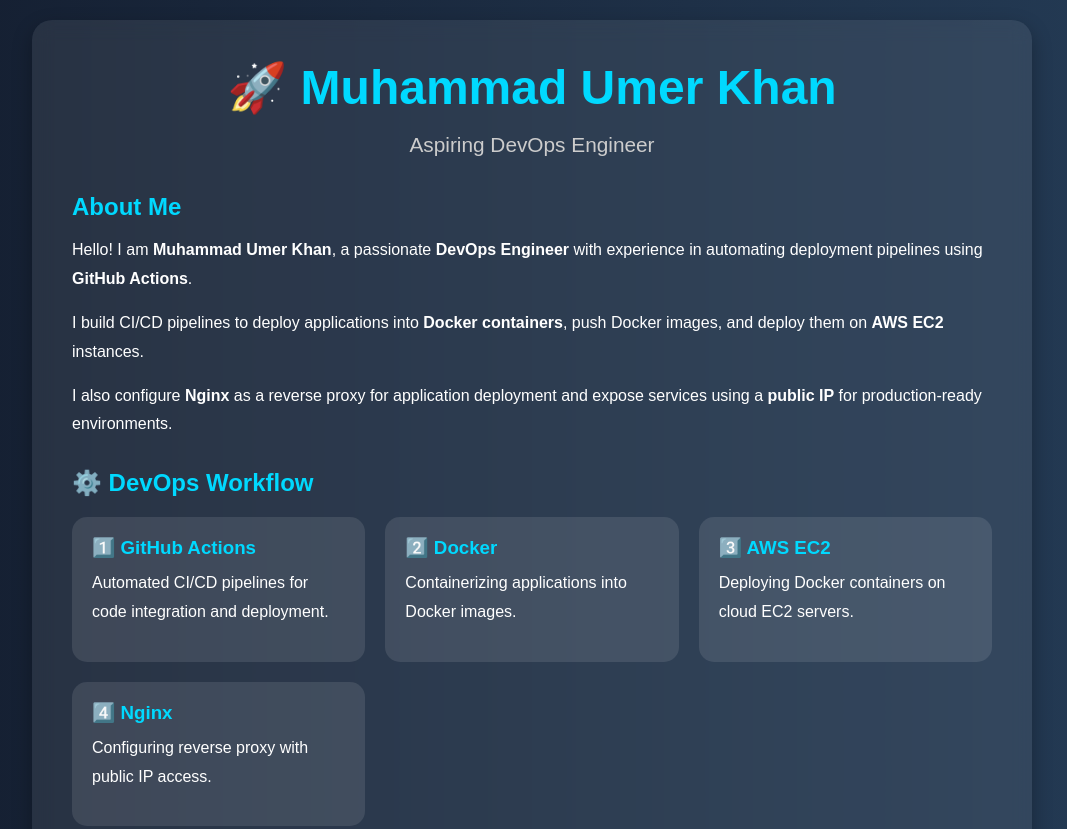
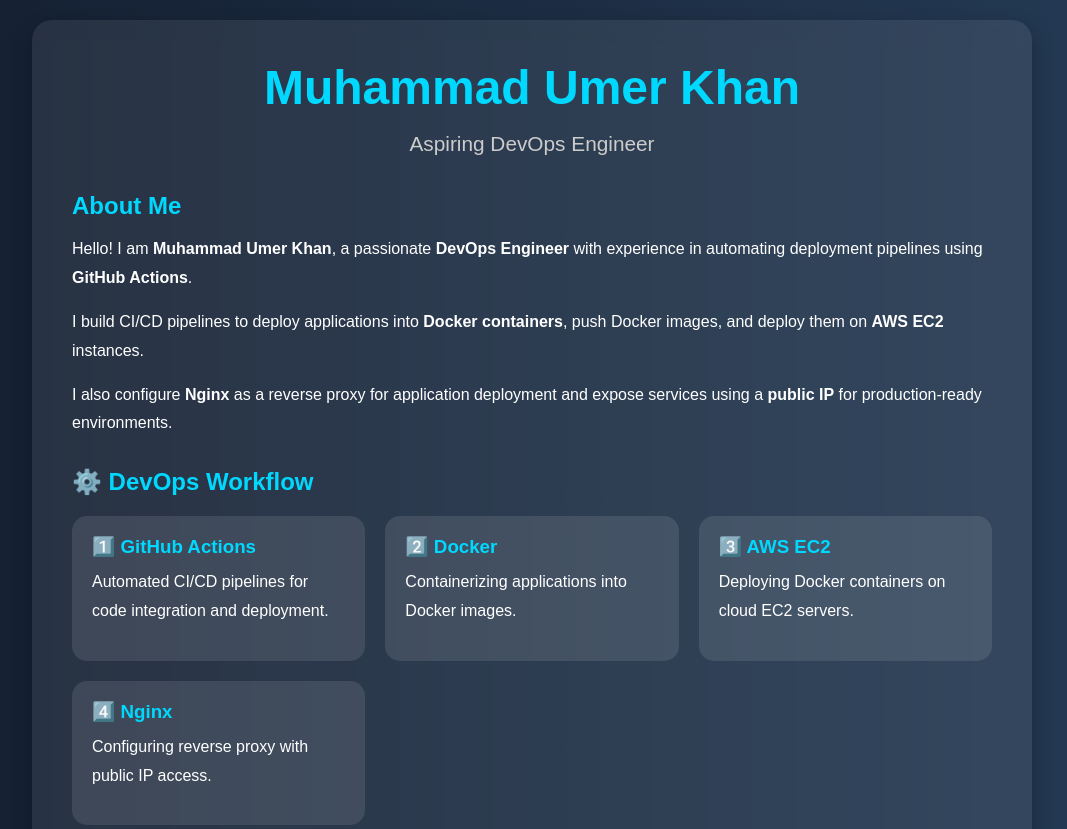
Before and after one commit to Umerkhan528/media-app, a website: page index/index.html in a window 1280 px wide. Shown: the top 829 px of the page, without its empty margins (108-1175 px from the left). Drawn offline with Linux system fonts and the light colour scheme.

Commit message:
Add modify content

```diff
--- a/index/index.html
+++ b/index/index.html
@@ -10,7 +10,7 @@
 
     <div class="container">
         <header>
-            <h1>🚀 Muhammad Umer Khan</h1>
+            <h1>Muhammad Umer Khan</h1>
             <p class="role">Aspiring DevOps Engineer</p>
         </header>
 
```
